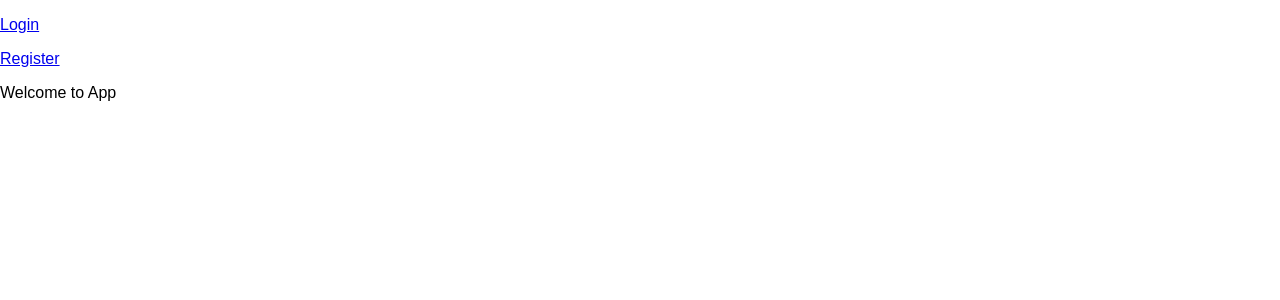
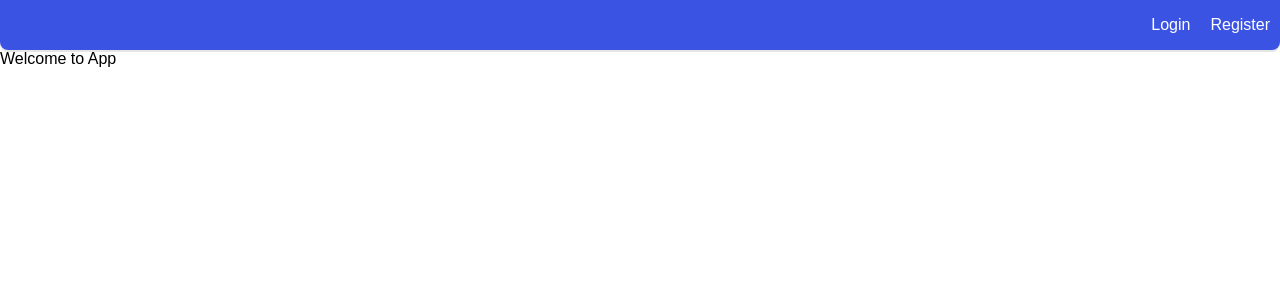
Before and after one commit to WalenPiotr/MERN-Auth, a React (Create React App) app in the folder client/: page / in a window 1280 px wide. Shown: the top 300 px of the page. Built offline with nearby package versions, Linux system fonts and the light colour scheme.

Commit message:
Style Navbar component

```diff
--- a/client/src/components/Navbar.js
+++ b/client/src/components/Navbar.js
@@ -1,22 +1,47 @@
 import React from 'react';
 import { Link } from 'react-router-dom';
+import styled from 'styled-components';
+
+const Bar = styled.div`
+    display: flex;
+    justify-content: flex-end;
+    width: 100%;
+    height: 50px;
+    background-color: rgba(10, 40, 220, 0.8);
+    border-radius: 0 0 8px 8px;
+    box-shadow: rgba(0, 0, 0, 0.1) 0 2px;
+`;
+
+const LinkBox = styled.div`
+    display: flex;
+    justify-content: center;
+    align-items: center;
+    padding: 0 10px;
+    height: 100%;
+`;
+
+const StyledLink = styled(Link)`
+    font-weight: 500;
+    text-decoration: none;
+    color: white;
+`;
 
 const Navbar = ({ authenticated }) => {
     const component = authenticated ? (
-        <div>
-            <p>
-                <Link to="/logout"> Logout </Link>
-            </p>
-        </div>
+        <Bar>
+            <LinkBox>
+                <StyledLink to="/logout"> Logout </StyledLink>
+            </LinkBox>
+        </Bar>
     ) : (
-        <div>
-            <p>
-                <Link to="/login">Login</Link>
-            </p>
-            <p>
-                <Link to="/register">Register</Link>
-            </p>
-        </div>
+        <Bar>
+            <LinkBox>
+                <StyledLink to="/login">Login</StyledLink>
+            </LinkBox>
+            <LinkBox>
+                <StyledLink to="/register">Register</StyledLink>
+            </LinkBox>
+        </Bar>
     );
     return component;
 };
```
